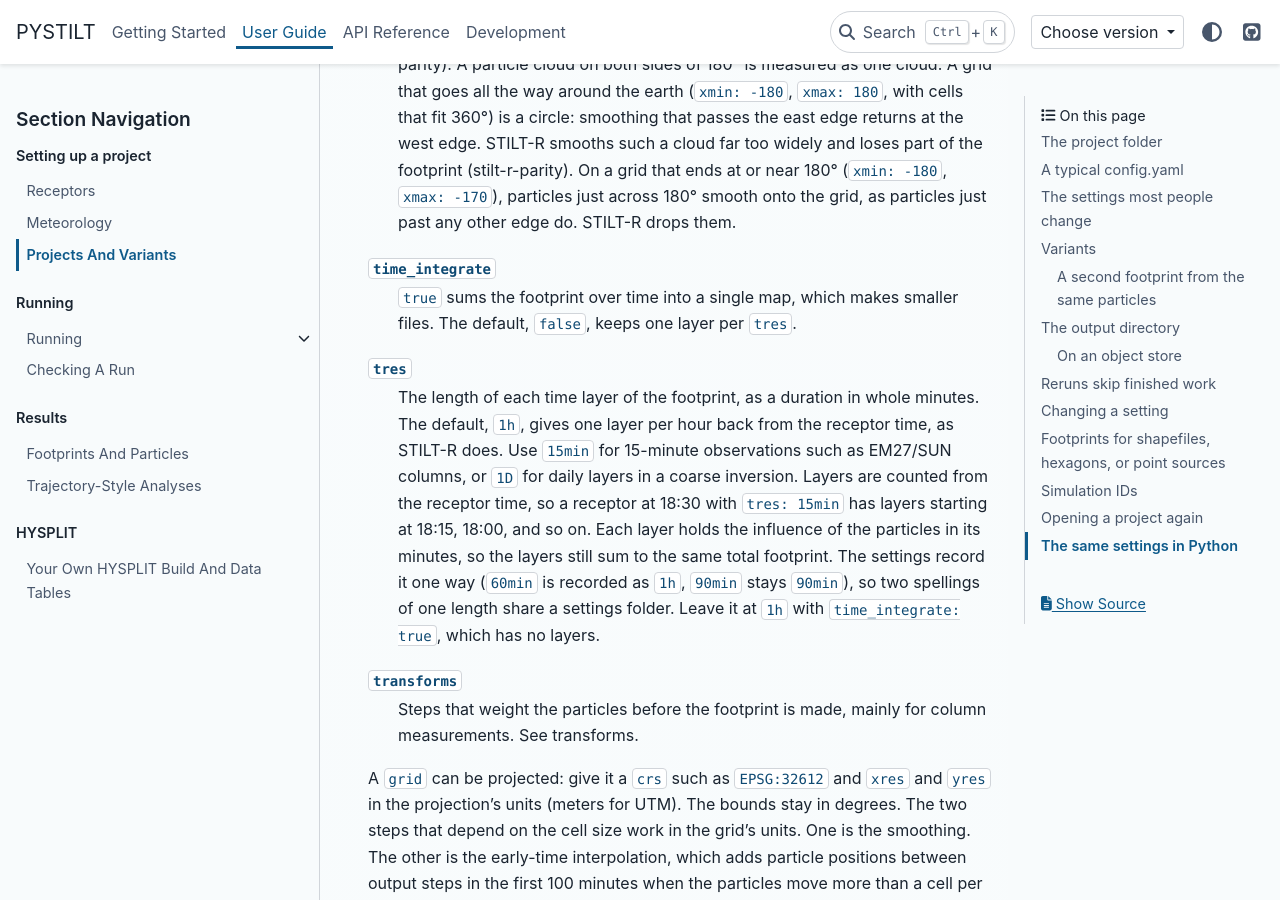
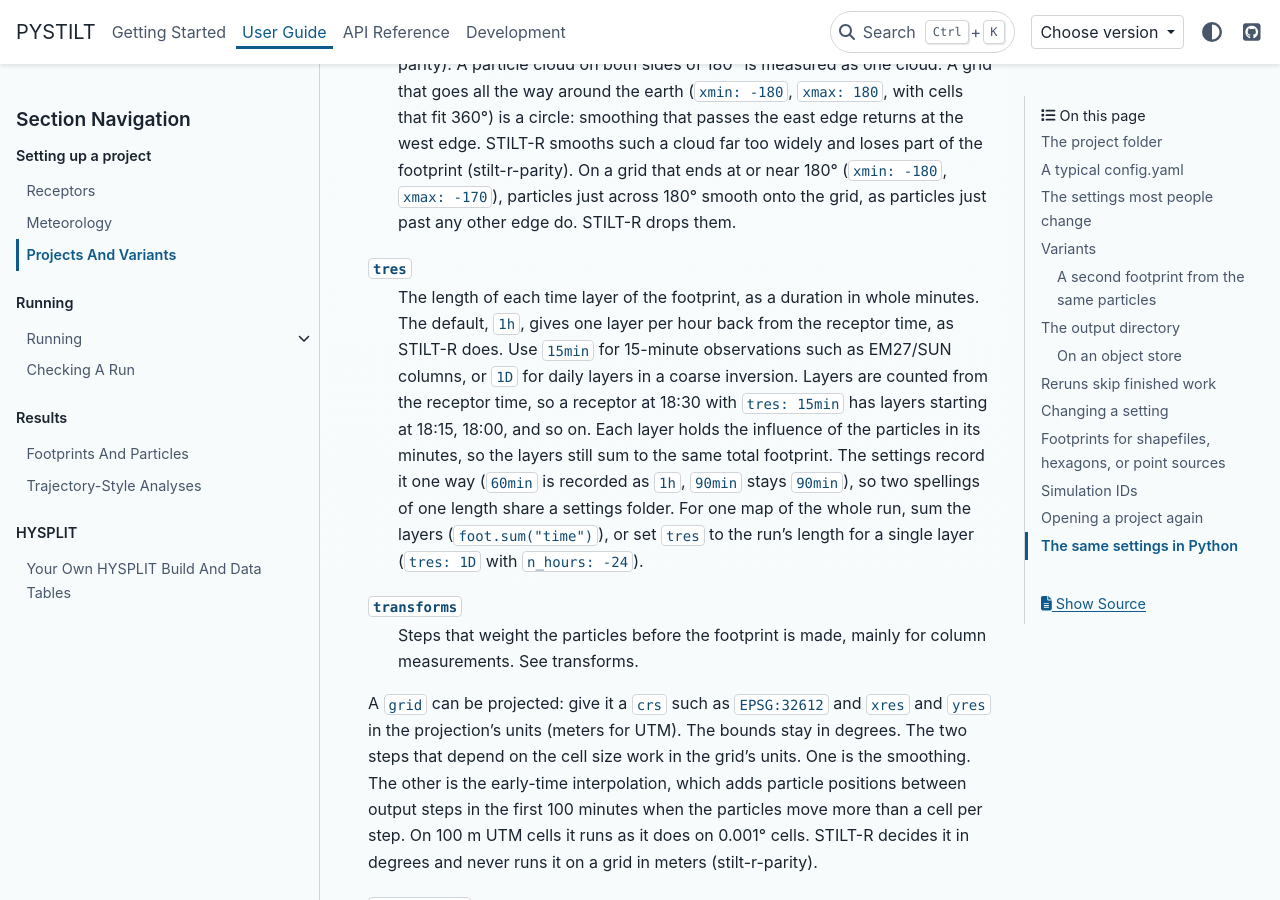
Before and after one commit to fbirds5230/runtraj, a Sphinx documentation site: the page built from docs/guides/projects.rst, in a window 1280 px wide and 900 px high, scrolled down 2568 px. Built offline with Sphinx 7.4.7 and the PyData theme 0.15.4, drawn with Linux system fonts in a browser that asks for light colours; pages that are not in the unit, such as notebooks, are missing from menus.

Commit message:
refactor(footprint)!: remove time_integrate; sum the layers, or set tres to the run's length
A footprint always keeps its time layers. foot.sum("time") (or
project.footprints().foot.sum("hour")) gives one map of the whole run, and
tres as long as the run gives a single stored layer, stamped at the start of
the run instead of at the receptor time, where the Jacobian and aggregate
put the whole run in the receptor's time bin. A config that sets
time_integrate, or a stored footprint record with time_integrate: true, is
refused with a message saying what to do instead. A STILT-R footprint summed
over time is imported as one layer of the run's n_hours, so such imports get
a new settings folder.

```diff
--- a/docs/guides/checking.rst
+++ b/docs/guides/checking.rst
@@ -420,7 +420,8 @@ The near-field correction
 The units
    Footprints are in ppm per (µmol m⁻² s⁻¹), per time layer (an hour unless
    ``tres`` says otherwise). Multiplied by a flux in µmol m⁻² s⁻¹
-   and summed, they give ppm. ``time_integrate`` sums the layers into one.
+   and summed, they give ppm. ``foot.sum("time")`` gives one map of the
+   whole run.
 
 PYSTILT's footprints match STILT-R's to a relative 10⁻⁷ per cell, which
 the fidelity tests check (:doc:`../development/stilt_r_parity`). If yours differ from a STILT-R
--- a/docs/guides/outputs.rst
+++ b/docs/guides/outputs.rst
@@ -104,9 +104,8 @@ A footprint is an :class:`xarray.DataArray`:
 It has dimensions ``(time, lat, lon)``, or ``(time, y, x)`` on a projected
 grid. There is one map for each hour back from the receptor time (each
 ``tres`` back, when the footprint settings give another length), in
-units of ppm per (µmol m⁻² s⁻¹). With ``time_integrate: true`` in the
-footprint settings there is a single time step. Use xarray as you would on any other
-array:
+units of ppm per (µmol m⁻² s⁻¹). ``foot.sum("time")`` is one map of the
+whole run. Use xarray as you would on any other array:
 
 .. ipython:: python
 
--- a/docs/guides/projects.rst
+++ b/docs/guides/projects.rst
@@ -123,10 +123,6 @@ These footprint settings sit next to ``grid`` at the top level:
    smooth onto the grid, as particles just past any other edge do.
    STILT-R drops them.
 
-``time_integrate``
-   ``true`` sums the footprint over time into a single map, which makes
-   smaller files. The default, ``false``, keeps one layer per ``tres``.
-
 ``tres``
    The length of each time layer of the footprint, as a duration in whole
    minutes. The default, ``1h``, gives one layer per hour back from the
@@ -138,8 +134,9 @@ These footprint settings sit next to ``grid`` at the top level:
    its minutes, so the layers still sum to the same total footprint. The
    settings record it one way (``60min`` is recorded as ``1h``, ``90min``
    stays ``90min``), so two spellings of one length share a settings
-   folder. Leave it at ``1h`` with ``time_integrate: true``, which has no
-   layers.
+   folder. For one map of the whole run, sum the layers
+   (``foot.sum("time")``), or set ``tres`` to the run's length for a
+   single layer (``tres: 1D`` with ``n_hours: -24``).
 
 ``transforms``
    Steps that weight the particles before the footprint is made, mainly for
@@ -202,8 +199,8 @@ three variants make 300 simulations. A variant may set:
 
 Any other setting
    Transport settings (``numpar``, ``ziscale``, turbulence, wind errors)
-   and footprint settings (``grid``, ``smooth_factor``, ``time_integrate``,
-   ``tres``, ``transforms``) override the defaults for that variant
+   and footprint settings (``grid``, ``smooth_factor``, ``tres``,
+   ``transforms``) override the defaults for that variant
    only.
 
 Variant names may use lowercase letters, digits, and hyphens, because they
```
Also changed, not shown: docs/reference/layout.rst (+3 -4 lines), 5 other files.
